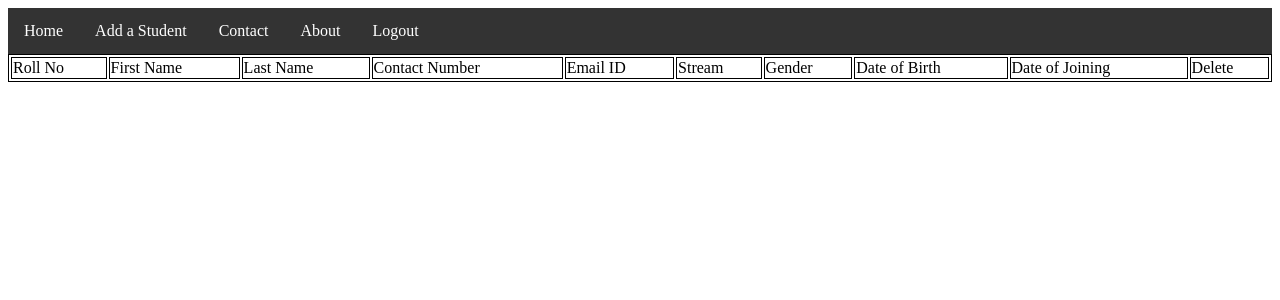
After one commit to singhabhay30/Student-Management-System-using-Flask, a Flask app: page /home in a window 1280 px wide. The commit adds this page. Shown: the top 300 px of the page. Run offline with Flask 2, Linux system fonts and the light colour scheme; data that the repository does not hold is empty.

Commit message:
Added Additional functionalities

```diff
--- a/app.py
+++ b/app.py
@@ -1,5 +1,6 @@
 from flask import *
 import mysql.connector
+from datetime import date
 
 app = Flask(__name__)
 app.secret_key = "secret"
@@ -28,21 +29,82 @@ def admin():
             """select * from admin where username=%s and password=%s""", (uname, passw))
         data = cur.fetchall()
         print(data)
-        if len(data) != 0:
-            session['logged in'] = True
+        if data:
+            session['loggedin'] = True
             flash("Logged In Successfully")
-            return render_template("index.html")
+            return render_template("home.html")
         else:
             flash("Wrong Credentials")
+            return render_template('login.html')
     return render_template("login.html")
 
 
 @app.route("/add", methods=["POST", "GET"])
 def add():
+    if not session.get('loggedin'):
+        return render_template("login.html")
     if request.method == "POST":
-        print("Yess")
-        return render_template('add.html')
+        rollno = request.form['roll']
+        fname = request.form['fname']
+        lname = request.form['lname']
+        phone = request.form['phone']
+        mail = request.form['mail']
+        address = request.form['address']
+        pincode = request.form['pincode']
+        gender = request.form['gender']
+        stream = request.form['stream']
+        dob = request.form['dob']
+        print(dob)
+        cur = myconn.cursor()
+        cur.execute("""select * from students where rollno=%s""", (rollno,))
+        data = cur.fetchall()
+        if len(data) == 0:
+            flash("Registered Successfully")
+            cur.execute("""insert into students(rollno, firstname, lastname, phone, mail, address, pincode, gender, stream, dateofbirth, dateofadmission) values(%s, %s, %s, %s, %s, %s, %s, %s, %s, %s, %s)""", (rollno, fname, lname, phone, mail,
+                        address, pincode, gender, stream, dob, date.today()))
+            myconn.commit()
+            return render_template('add.html')
+        else:
+            print("No")
+            flash("Already Exists")
+            return render_template('add.html')
     return render_template("add.html")
+
+
+@app.route("/home", methods=["POST", "GET"])
+def home():
+    if request.method == "POST":
+        dele = request.form['delete']
+        cur = myconn.cursor()
+        cur.execute("delete from students where rollno=%s", (dele,))
+        myconn.commit()
+        flash("Deleted Successfully")
+        return render_template('home.html', data=data)
+    cur = myconn.cursor()
+    cur.execute("select * from students")
+    data = cur.fetchall()
+    print(data)
+    return render_template('home.html', data=data)
+
+
+# @app.route("/edit", methods=["POST", "GET"])
+# def edit():
+#     roll = request.form['edit']
+#     cur = myconn.cursor()
+#     cur.execute("select * from students where rollno=%s", (roll,))
+#     data = cur.fetchall()
+#     streams = ["Computer Science", "Information Technology",
+#                "EXTC", "Civil", "Mechanical"]
+#     genders = ["Male", "Female", "Others"]
+#     address = data[0][5].split(" ")
+#     print(address)
+#     return render_template('edit.html', data=data, streams=streams, genders=genders, address=address)
+
+
+@app.route("/logout", methods=["POST", "GET"])
+def logout():
+    session["loggedin"] = False
+    return render_template('login.html')
 
 
 if __name__ == "__main__":
--- /dev/null
+++ b/templates/home.html
@@ -0,0 +1,49 @@
+{% extends "index.html" %}
+
+{% with messages=get_flashed_messages() %}
+  {% if messages %}
+    <script type="text/javascript">
+      var m={{ messages|safe }};
+      for(var i=0;i<m.length;i++)
+      {
+        alert(m[i]);
+      }
+    </script>
+  {% endif %}
+{% endwith %}
+
+{%block contents%}
+<table style="width: 100%;">
+  <tr>
+    <td>Roll No</td>
+    <td>First Name</td>
+    <td>Last Name</td>
+    <td>Contact Number</td>
+    <td>Email ID</td>
+    <td>Stream</td>
+    <td>Gender</td>
+    <td>Date of Birth</td>
+    <td>Date of Joining</td>
+    <!-- <td>Edit</td> -->
+    <td>Delete</td>
+  </tr>
+  {% for d in data %}
+  <tr>
+    <td>{{d[0]}}</td>
+    <td>{{d[1]}}</td>
+    <td>{{d[2]}}</td>
+    <td>{{d[3]}}</td>
+    <td>{{d[4]}}</td>
+    <td>{{d[8]}}</td>
+    <td>{{d[7]}}</td>
+    <td>{{d[9]}}</td>
+    <td>{{d[10]}}</td>
+    <td>
+      <form action="{{url_for('home')}}" method="POST">
+        <button value={{d[0]}} name="delete">Delete</button>
+      </form>
+    </td>
+  </tr>
+  {%endfor%}
+</table>
+{%endblock%}
--- a/templates/index.html
+++ b/templates/index.html
@@ -27,16 +27,23 @@
     li a:hover {
       background-color: #111;
     }
+
+    table,
+    th,
+    td {
+      border: 1px solid black;
+    }
   </style>
 </head>
 
 <body>
   <nav class="navbar">
     <ul>
-        <li><a class="active" href="#home">Home</a></li>
+      <li><a class="active" href="{{url_for('home')}}">Home</a></li>
       <li><a href="{{url_for('add')}}">Add a Student</a></li>
       <li><a href="#contact">Contact</a></li>
       <li><a href="#about">About</a></li>
+      <li><a href="{{url_for('logout')}}">Logout</a></li>
     </ul>
   </nav>
   {%block contents%}
@@ -44,3 +51,14 @@
 </body>
 
 </html>
+
+{% with messages=get_flashed_messages() %}
+{% if messages %}
+<script type="text/javascript">
+  var m = {{ messages| safe }};
+  for (var i = 0; i < m.length; i++) {
+    alert(m[i]);
+  }
+</script>
+{% endif %}
+{% endwith %}
```
Also changed, not shown: templates/add.html (+21 -6 lines), templates/edit.html (added, +44 -0 lines), templates/login.html (+11 -0 lines). Lines whose indentation alone changed are shown as unchanged.
